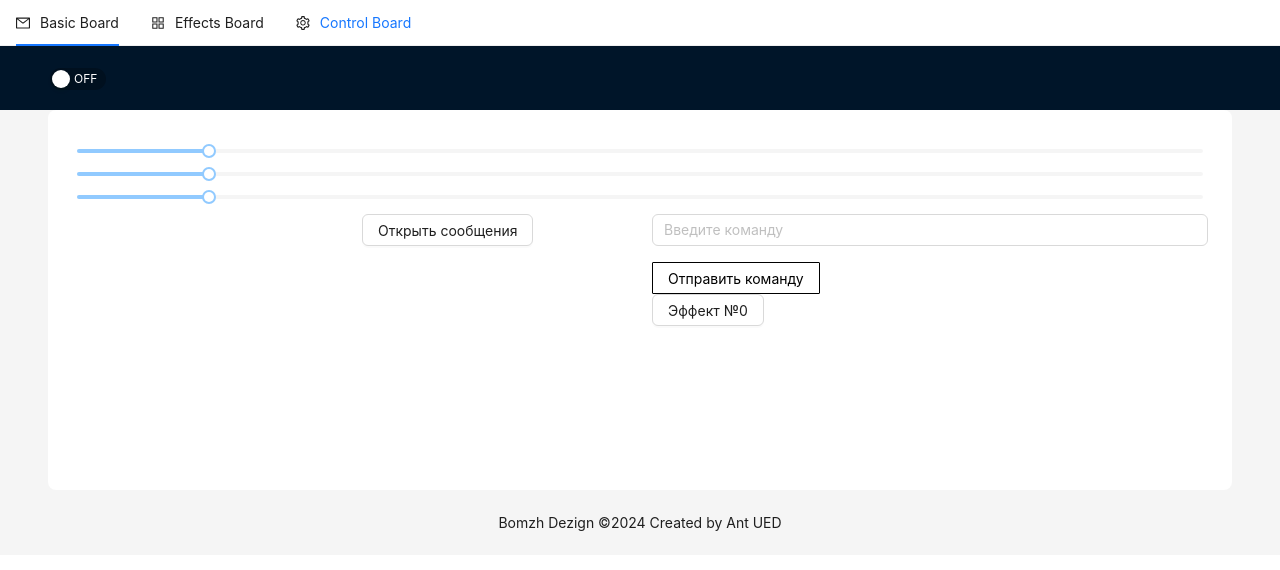
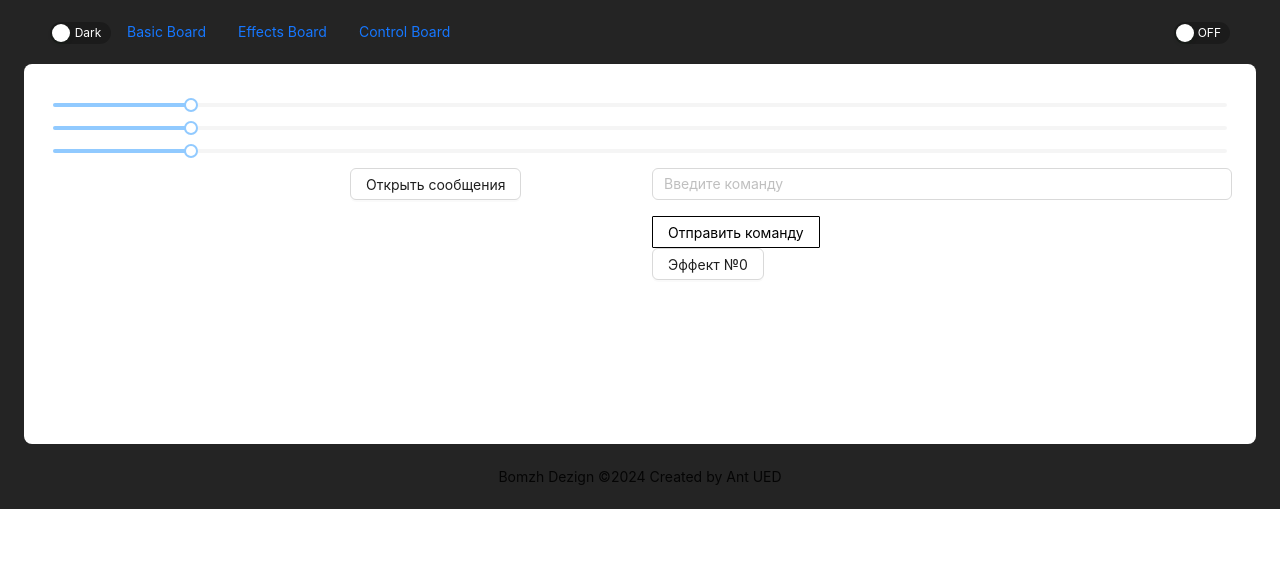
Before and after one commit to H8Misery/ledLampMqtt, a React (Create React App) app: page / in a window 1280 px wide. Shown: the top 570 px of the page. Built offline with nearby package versions, Linux system fonts and the light colour scheme.

Commit message:
Сделал пародию на тёмную тему и другие мини-правки

```diff
--- a/src/App.js
+++ b/src/App.js
@@ -1,5 +1,5 @@
-import React from 'react';
-import { Layout, theme } from 'antd';
+import React, { useState } from 'react';
+import { ConfigProvider, Switch, Layout, theme } from 'antd';
 import SwitchLamp from './Components/SwitchLamp';
 import { Routes, Route } from 'react-router-dom';
 import BasicCmdBoard from './pages/BasicCmdBoard';
@@ -8,15 +8,20 @@ import MainControlBoard from './pages/MainControlBoard';
 import MainMenu from './Components/MainMenu';
 import SliderController from './Components/SliderController';
 
+
 const { Header, Content, Footer } = Layout;
 
 const App = () => {
+  const [select_theme, setTheme] = useState(false);
   const {
-    token: { colorBgContainer, borderRadiusLG },
+    token: { colorBgContainer, borderRadiusLG, colorBgSpotlight },
   } = theme.useToken();
+  const selected_theme=select_theme ? colorBgContainer : colorBgSpotlight
   return (
+    <>
+
     <Layout>
-      <MainMenu/>
+
       <Header
         style={{
           position: 'sticky',
@@ -24,17 +29,27 @@ const App = () => {
           zIndex: 1,
           width: '100%',
           display: 'flex',
-          alignItems: 'normal',
+          justifyContent: 'flex-start',
+          background: selected_theme,
+          // borderRadius: borderRadiusLG,
         }}
 
       >
-
-      <SwitchLamp/> {/*Вынес вкл/выкл лампы на самый верх, для удобства*/}
+      <div>
+        <Switch
+          checkedChildren="Light"
+          unCheckedChildren="Dark"
+          onChange={() => setTheme(!select_theme)}>Theme
+        </Switch>
+      </div>
+      <MainMenu theme={selected_theme}/>
+      <SwitchLamp /> {/*Вынес вкл/выкл лампы на самый верх, для удобства*/}
 
       </Header>
       <Content
         style={{
-          padding: '0 48px',
+          padding: '0 24px',
+          background: selected_theme,
 
         }}
       >
@@ -50,20 +65,24 @@ const App = () => {
               <SliderController prefix='SPEED'/>
               <SliderController prefix='SPAN'/>
             <Routes>
-              <Route path="*" element={<BasicCmdBoard />} />
-              <Route path="effects" element={<EffectCmdButtons />} />
-              <Route path="control-board" element={<MainControlBoard />} />
+              <Route path="*" element={<BasicCmdBoard/>} />
+              <Route path="effects" element={<EffectCmdButtons/>} />
+              <Route path="control-board" element={<MainControlBoard/>} />
             </Routes>
         </div>
       </Content>
       <Footer
+
         style={{
+          background: selected_theme,
+
           textAlign: 'center',
         }}
       >
         Bomzh Dezign ©{new Date().getFullYear()} Created by Ant UED
       </Footer>
     </Layout>
+    </>
   );
 };
 export default App;
--- a/src/Components/MainMenu.js
+++ b/src/Components/MainMenu.js
@@ -1,23 +1,23 @@
 import React, { useState } from 'react';
-import { AppstoreOutlined, MailOutlined, SettingOutlined } from '@ant-design/icons';
 import { Menu } from 'antd';
 import { Link } from 'react-router-dom';
+
 const items = [
   {
     label: <Link to='basic'>Basic Board</Link>,
     key: 'basic',
-    icon: <MailOutlined />,
+    // icon: <MailOutlined />,
   },
   {
     label: <Link to='effects'>Effects Board</Link>,
     key: 'effects',
-    icon: <AppstoreOutlined />,
+    // icon: <AppstoreOutlined />,
     // disabled: true,
   },
   {
     label: <Link to='control-board'>Control Board</Link>,
     key: 'SubMenu',
-    icon: <SettingOutlined />,
+    // icon: <SettingOutlined />,
     children: [
       {
         type: 'group',
@@ -50,12 +50,23 @@ const items = [
     ],
   },
 ];
-const MainMenu = () => {
-  const [current, setCurrent] = useState('mail');
+const MainMenu = (props) => {
+  const {theme} = props
+  const [current, setCurrent] = useState('SubMenu');
   const onClick = (e) => {
     console.log('click ', e);
     setCurrent(e.key);
   };
-  return <Menu onClick={onClick} selectedKeys={[current]} mode="horizontal" items={items} />;
+  return <Menu
+          style={
+              {
+              flex: "auto"
+              }
+          }
+          onClick={onClick}
+          selectedKeys={[current]}
+          mode="horizontal"
+          theme={theme}
+          items={items}/>;
 };
 export default MainMenu;
--- a/src/Components/SliderController.js
+++ b/src/Components/SliderController.js
@@ -16,9 +16,16 @@ export default function SliderController ({...props}) {
     };
 
     return (
-            <>
-              <Slider min={0} max={255} defaultValue={30} onChange={onChange} onChangeComplete={onChangeComplete} />
-            </>
+        <>
+            <Slider
+                min={0}
+                step={5}
+                max={255}
+                defaultValue={30}
+                onChange={onChange}
+                onChangeComplete={onChangeComplete}
+            />
+        </>
     )
 
 }
```
